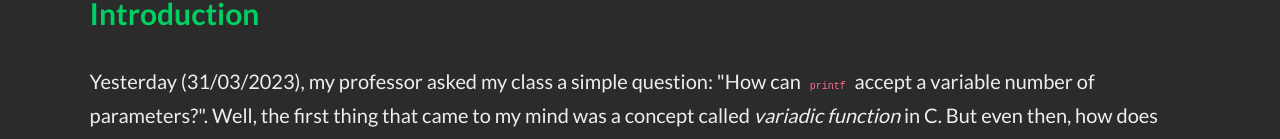
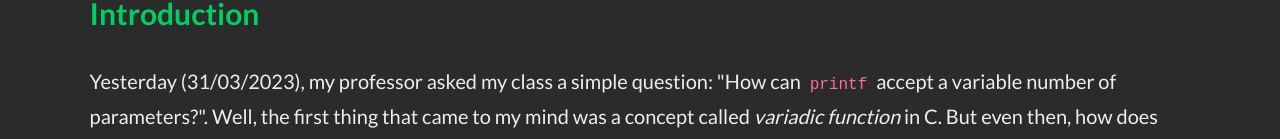
Before and after one commit to Huy-DNA/treaflet, a Nuxt app in the folder blog-app/: page /posts/post/printf-a-speculative-implementation in a window 1280 px wide. Shown: the part 655-794 px from the top of the page. Built offline with nearby package versions, Linux system fonts and the light colour scheme.

Commit message:
Make the code font bigger

```diff
--- a/blog-app/components/Post/Content.vue
+++ b/blog-app/components/Post/Content.vue
@@ -26,7 +26,7 @@
     :deep(code) {
         color: $pink-red;
         padding: 5px;
-        font-size: 10px;
+        font-size: 16px;
     }
 
     :deep(pre) {
```
